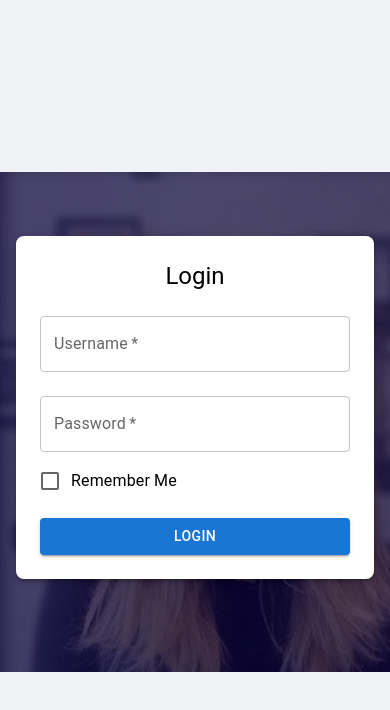
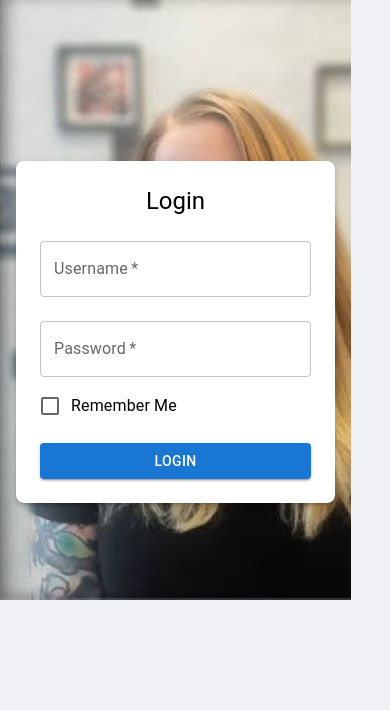
Before and after one commit to Venkateshjakkam/Training_session_2_react, a React (Create React App) app: page / in a window 390 px wide. Shown: the top 710 px of the page. Built offline with nearby package versions, Linux system fonts and the light colour scheme.

Commit message:
updates_responsive

```diff
--- a/src/Login.css
+++ b/src/Login.css
@@ -5,24 +5,25 @@ body {
 	background-color: #f0f2f5;
   }
 
-  .flexlogin {
+  /* .flexlogin {
 	display: flex;
+	flex-direction: column;
 	justify-content: center;
 	align-items: center;
 	min-height: 100vh;
-  }
+  } */
 
   .main-container {
 	display: flex;
-	flex-direction: column;
+	flex-direction: row;
 	align-items: center;
-	justify-content: center;
+	justify-content: space-between;
   }
 
   .main-container{
-	width:400px;
-	height: 500px;
-	background: linear-gradient(rgba(8, 0, 58, 0.7), rgba(8, 0, 58, 0.7)),url(imgBack-2.jpg) no-repeat;
+	width:1000px;
+	height: 600px;
+	background: url(imgBack-2.jpg) no-repeat;
 
 }
 .flexlogin{
--- a/src/Login.js
+++ b/src/Login.js
@@ -4,8 +4,12 @@ import './Login.css';
 
 export default function Login() {
   return (
-    <div className="flexlogin">
-      <Container maxWidth="xs" className="main-container">
+	<div className="main-container">
+
+
+    <div className="flexlogin"> </div>
+	<div>
+      <Container maxWidth="xs" >
         <Box sx={{ mt: 8, p: 3, bgcolor: 'white', boxShadow: 3, borderRadius: 2 }}>
           <Typography variant="h5" component="h2" align="center" gutterBottom>
             Login
@@ -40,6 +44,7 @@ export default function Login() {
           </form>
         </Box>
       </Container>
-    </div>
+	  </div>
+	</div>
   );
 }
```
